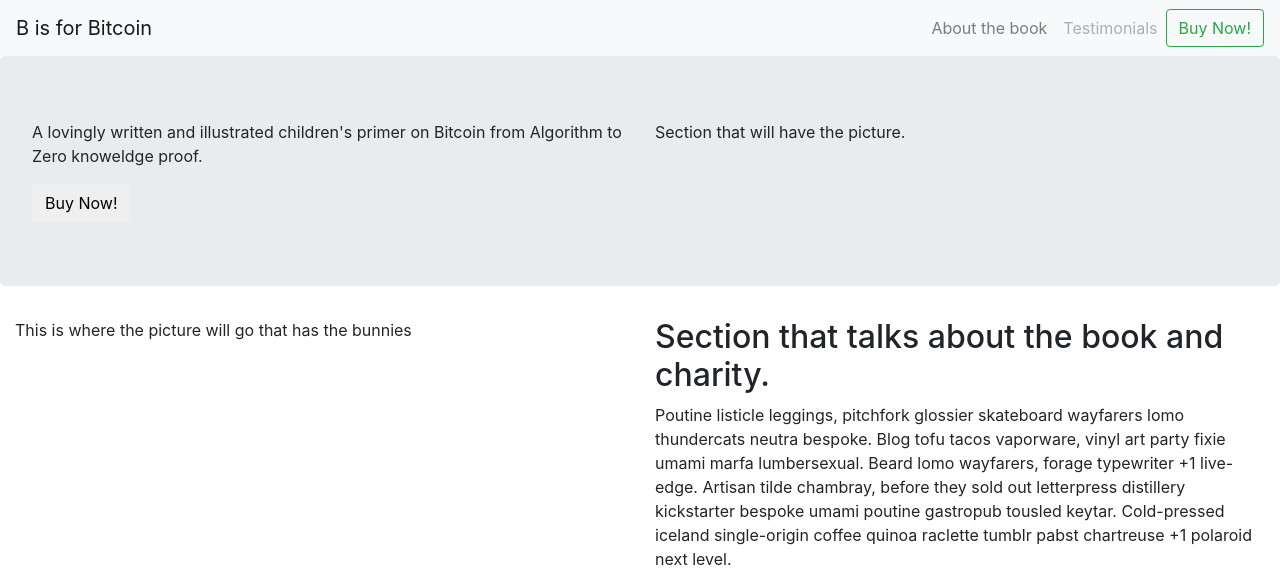
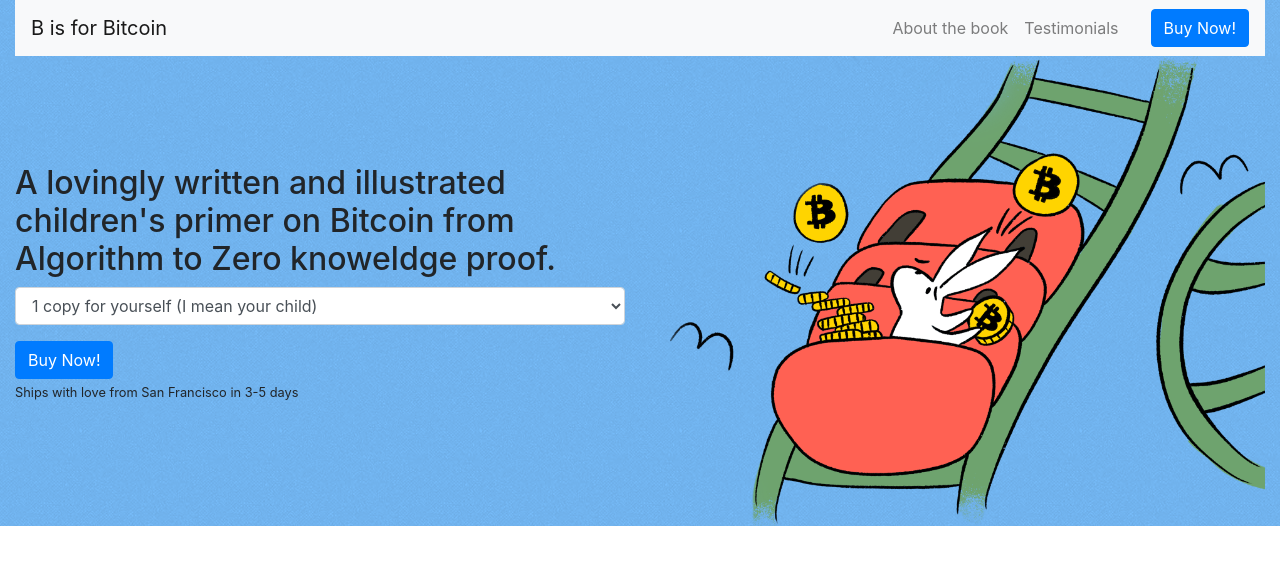
Before and after one commit to mangosing/b_is_for_bitcoin, a Flask app: page / in a window 1280 px wide. Shown: the top 571 px of the page. Run offline with Flask 2, Linux system fonts and the light colour scheme; some libraries are stand-ins or nearby versions.

Commit message:
Basic raw structure of landing page completed.

```diff
--- a/app.py
+++ b/app.py
@@ -2,7 +2,7 @@ import os
 from flask import Flask, render_template, request
 import stripe
 
-app = Flask(__name__)
+app = Flask(__name__, static_url_path='/static')
 
 @app.route('/')
 def index():
--- a/templates/index.html
+++ b/templates/index.html
@@ -6,91 +6,138 @@
     <meta http-equiv="X-UA-Compatible" content="ie=edge">
     <link rel="stylesheet" href="https://stackpath.bootstrapcdn.com/bootstrap/4.1.1/css/bootstrap.min.css" integrity="sha384-WskhaSGFgHYWDcbwN70/dfYBj47jz9qbsMId/iRN3ewGhXQFZCSftd1LZCfmhktB" crossorigin="anonymous">
     <title>B is for Bitcoin</title>
+    <style>
+      .blue{
+        background-image:url("{{ url_for('static', filename='images/blue_bg.png') }}");
+      }
+    </style>
 </head>
 <body>
+
+
+
+    <div class="container-fluid blue">
         <nav class="navbar navbar-expand-lg navbar-light bg-light">
             <a class="navbar-brand" href="#">B is for Bitcoin</a>
             <button class="navbar-toggler" type="button" data-toggle="collapse" data-target="#navbarTogglerDemo01" aria-controls="navbarTogglerDemo01" aria-expanded="false" aria-label="Toggle navigation">
               <span class="navbar-toggler-icon ml-auto"></span>
             </button>
             <div class="collapse navbar-collapse" id="navbarTogglerDemo01">
-      <ul class="navbar-nav ml-auto mt-2 mt-lg-0">
+              <ul class="navbar-nav ml-auto mt-2 mt-lg-0 mr-4">
                 <li class="nav-item">
                   <a class="nav-link" href="#">About the book</a>
                 </li>
                 <li class="nav-item">
-          <a class="nav-link disabled" href="#">Testimonials</a>
+                  <a class="nav-link" href="#">Testimonials</a>
                 </li>
               </ul>
-      <button class="btn btn-outline-success" type="submit">Buy Now!</button>
+              <button class="btn btn-primary" type="submit">Buy Now!</button>
             </div>
           </nav>
-
-  <div class="jumbotron jumbrtron-fluid">
       <div class="row">
-      <section class="col-md">
-        <p>A lovingly written and illustrated children's primer on Bitcoin from Algorithm to Zero knoweldge proof.</p>
-        <button class="btn">Buy Now!</button>
+        <section class="col-md-6 d-flex align-items-center">
+          <div>
+              <h2>A lovingly written and illustrated children's primer on Bitcoin from Algorithm to Zero knoweldge proof.</h2>
+              <form>
+                <div class="form-group">
+                  <!-- <label for="exampleFormControlSelect1">How many would you like?</label> -->
+                  <select class="form-control" id="exampleFormControlSelect1">
+                    <option>1 copy for yourself (I mean your child)</option>
+                    <option>2 for you and a special friend</option>
+                    <option>5 for your startup</option>
+                    <option>10 for all the cousins</option>
+                    <option>20 as holiday presents</option>
+                    <option>50 for all your partners</option>
+                    <option value="">100 for everyone you know!!!</option>
+                  </select>
+                </div>
+              </form>
+              <button class="btn btn-primary">Buy Now!</button>
+              <p><small>Ships with love from San Francisco in 3-5 days</small></p>
+          </div>
         </section>
-      <section class="col-md">
-        <p>Section that will have the picture.</p>
+        <section class="col-md-6">
+          <img class="img-fluid" src="{{ url_for('static', filename='images/test1.png') }}" alt="B is fot Bitcoin Roller Coaster">
         </section>
       </div>
     </div>
+  <!-- </div> -->
 
   <div class="container-fluid">
-    <div class="row">
-      <section class="col-md">
-        <p>This is where the picture will go that has the bunnies</p>
+    <div class="row pb-5 pt-5">
+      <section class="col-md-6 px-3">
+          <img class="img-fluid" src="{{ url_for('static', filename='images/test.png') }}" alt="B is fot Bitcoin Roller Coaster">
       </section>
-      <section class="col-md">
+      <section class="col-md-6 d-flex align-items-center">
+        <div>
           <h2>Section that talks about the book and charity.</h2>
           <p>Poutine listicle leggings, pitchfork glossier skateboard wayfarers lomo thundercats neutra bespoke. Blog tofu tacos vaporware, vinyl art party fixie umami marfa lumbersexual. Beard lomo wayfarers, forage typewriter +1 live-edge. Artisan tilde chambray, before they sold out letterpress distillery kickstarter bespoke umami poutine gastropub tousled keytar. Cold-pressed iceland single-origin coffee quinoa raclette tumblr pabst chartreuse +1 polaroid next level.</p>
+        </div>
       </section>
     </div>
 
-    <div class="row justify-content-center">
+    <div class="row justify-content-center  pb-5 pt-5">
       <div class="col-md-6">
         <div class="embed-responsive embed-responsive-16by9">
-          <iframe class="embed-responsive-item" src="https://www.youtube.com/embed/zpOULjyy-n8?rel=0" allowfullscreen></iframe>
+          <iframe class="embed-responsive-item" src="https://www.youtube.com/embed/znliDeZOZx0" allowfullscreen></iframe>
         </div>
       </div>
     </div>
   </div>
-
-  <div class="row justify-content-center">
-    <div class="card col-md-3" style="width: 18rem;">
+  <div class="container">
+      <div class="card-deck mb-3 text-center">
+        <div class="card mb-4 box-shadow">
+          <div class="card-header">
+            <h4 class="my-0 font-weight-normal">Free</h4>
+          </div>
           <div class="card-body">
-        <h5 class="card-title">Card title</h5>
-        <h6 class="card-subtitle mb-2 text-muted">Card subtitle</h6>
-        <p class="card-text">Some quick example text to build on the card title and make up the bulk of the card's content.</p>
-        <a href="#" class="card-link">Card link</a>
-        <a href="#" class="card-link">Another link</a>
+            <h1 class="card-title pricing-card-title">$0 <small class="text-muted">/ mo</small></h1>
+            <ul class="list-unstyled mt-3 mb-4">
+              <li>10 users included</li>
+              <li>2 GB of storage</li>
+              <li>Email support</li>
+              <li>Help center access</li>
+            </ul>
+            <button type="button" class="btn btn-lg btn-block btn-outline-primary">Sign up for free</button>
           </div>
         </div>
-    <div class="card col-md-3" style="width: 18rem;">
+        <div class="card mb-4 box-shadow">
+          <div class="card-header">
+            <h4 class="my-0 font-weight-normal">Pro</h4>
+          </div>
           <div class="card-body">
-        <h5 class="card-title">Card title</h5>
-        <h6 class="card-subtitle mb-2 text-muted">Card subtitle</h6>
-        <p class="card-text">Some quick example text to build on the card title and make up the bulk of the card's content.</p>
-        <a href="#" class="card-link">Card link</a>
-        <a href="#" class="card-link">Another link</a>
+            <h1 class="card-title pricing-card-title">$15 <small class="text-muted">/ mo</small></h1>
+            <ul class="list-unstyled mt-3 mb-4">
+              <li>20 users included</li>
+              <li>10 GB of storage</li>
+              <li>Priority email support</li>
+              <li>Help center access</li>
+            </ul>
+            <button type="button" class="btn btn-lg btn-block btn-primary">Get started</button>
           </div>
         </div>
-      <div class="card col-md-3" style="width: 18rem;">
+        <div class="card mb-4 box-shadow">
+          <div class="card-header">
+            <h4 class="my-0 font-weight-normal">Enterprise</h4>
+          </div>
           <div class="card-body">
-          <h5 class="card-title">Card title</h5>
-          <h6 class="card-subtitle mb-2 text-muted">Card subtitle</h6>
-          <p class="card-text">Some quick example text to build on the card title and make up the bulk of the card's content.</p>
-          <a href="#" class="card-link">Card link</a>
-          <a href="#" class="card-link">Another link</a>
+            <h1 class="card-title pricing-card-title">$29 <small class="text-muted">/ mo</small></h1>
+            <ul class="list-unstyled mt-3 mb-4">
+              <li>30 users included</li>
+              <li>15 GB of storage</li>
+              <li>Phone and email support</li>
+              <li>Help center access</li>
+            </ul>
+            <button type="button" class="btn btn-lg btn-block btn-primary">Contact us</button>
           </div>
         </div>
       </div>
-
-  <footer>
-    <p>B is For Bitcoin</p>
+  </div>
+  <div class="container-fluid">
+      <footer class="border-top">
+        <p>B is for Bitcoin</p>
       </footer>
+    </div>
 
 
 
```
Also changed, not shown: static/images/blue_bg.png (added), static/images/test1.png (added), 1 other file. Lines whose indentation alone changed are shown as unchanged.
